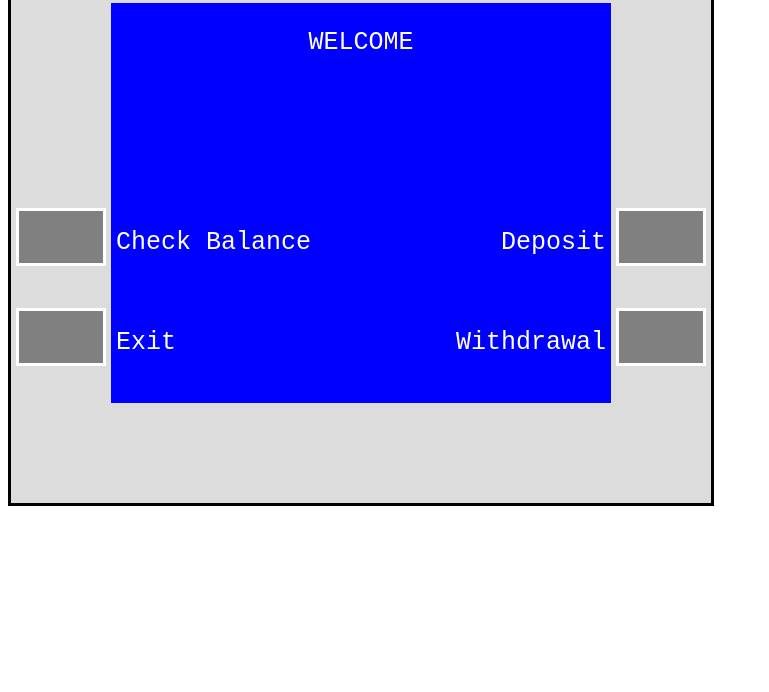
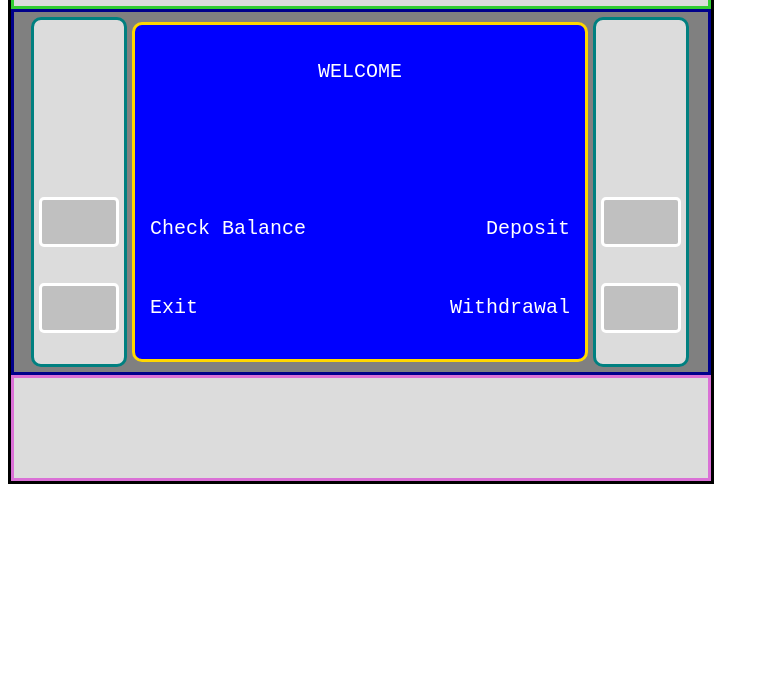
Before and after one commit to LunaPecura/MockATM, a plain HTML site: page index.html in a window 1280 px wide. Shown: the part 108-800 px from the top of the page, without its empty margins (0-769 px from the left). Drawn offline with Linux system fonts and the light colour scheme.

Commit message:
redesign

```diff
--- a/index.html
+++ b/index.html
@@ -8,66 +8,47 @@
     <meta name="viewport" content="width=device-width, initial-scale=1">
     <link rel="stylesheet" href="style.css">
   </head>
+
   <body>
     <script src="app.js" async defer></script>
 
     <div class="metaScreen">
-
 			<div class="frame" id="frameTop">ATM</div>
-
-            <div class="mainFrame flex">
-
+      <div class="mainFrame">
         <div class="frame" id="frameLeft">
-
 					<div class="halfHeight"></div>
           <div class="halfHeight">
             <div class="halfHeight">
-                            <input type="buttom" class="button"
-                            id="balanceButton" onclick="checkBalance()">
+              <button id="balanceButton" onclick="checkBalance()">
             </div>
             <div class="halfHeight">
-                            <input type="buttom" class="button"
-                            id="exitButton" onclick="exit()">
+              <button id="exitButton" onclick="exit()">
+            </div>
           </div>
 				</div>
 
-                </div>
-
         <div class="screen">
-                    <div class="halfHeight" id="outputScreen">
-                        WELCOME
-                    </div>
+          <div class="halfHeight" id="outputScreen">WELCOME</div>
           <div class="halfHeight" id="screenBottomHalf">
             <div class="halfHeight flex">
-                            <div class="halfWidth" id="balance">
-                                Check Balance
-                            </div>
-                            <div class="halfWidth" id="deposit">
-                                Deposit
-                            </div>
+              <div class="halfWidth" id="balance">Check Balance</div>
+              <div class="halfWidth" id="deposit">Deposit</div>
             </div>
             <div class="halfHeight flex">
-                            <div class="halfWidth" id="exit">
-                                Exit
-                            </div>
-                            <div class="halfWidth" id="withdrawal">
-                                Withdrawal
-                            </div>
+              <div class="halfWidth" id="exit">Exit</div>
+              <div class="halfWidth" id="withdrawal">Withdrawal</div>
             </div>
           </div>
         </div>
 
         <div class="frame" id="frameRight">
-
 					<div class="halfHeight"></div>
           <div class="halfHeight">
             <div class="halfHeight">
-                            <input type="buttom" class="button"
-                            id="depositButton" onclick="makeDeposit()">
+              <button id="depositButton" onclick="makeDeposit()">
             </div>
             <div class="halfHeight">
-                            <input type="buttom" class="button"
-                            id="withdrawalButton" onclick="makeWithdrawal()">
+              <button id="withdrawalButton" onclick="makeWithdrawal()">
             </div>
           </div>
 
--- a/style.css
+++ b/style.css
@@ -1,41 +1,60 @@
+/* MAIN CONTAINERS --------------------------------------------------------------------------*/
+
 .metaScreen{
     width: 700px;
-    height: 600px;
+    /* height: 600px; */
     border: solid black;
 }
 
-.frame{
-    background-color: gainsboro;
-}
-
 #frameTop, #frameBottom{
-    width: 700px;
     height: 100px;
+	border: solid orchid;
 }
 
 #frameTop{
     text-align: center;
     font-size: 50px;
     line-height: 100px;
-}
-
-#frameLeft, #frameRight{
-    width: 100px;
-    height: 400px;
+	border: solid limegreen;
 }
 
 .mainFrame{
-    width: 700px;
-    height: 400px;
+	display: flex;
+    height: 350px;
+	border: solid darkblue;
+	background-color: gray;
+	padding-top: 5px;
+	padding-bottom: 5px;
+	padding-left: 17px;
+}
+
+
+/* SUB-CONTAINERS --------------------------------------------------------------------------*/
+
+#frameLeft, #frameRight{
+    width: 90px;
+	border: solid teal;
+	border-radius: 10px;
+}
+
+.frame{
+    background-color: gainsboro;
+	border: solid red; /*should never show up on screen*/
 }
 
 .screen{
-    width: 500px;
-    height: 400px;
+    width: 430px;
     background-color: blue;
     font-family: 'Courier New';
     color: white;
-    font-size: 25px;
+    font-size: 20px;
+	border: solid gold;
+	padding: 10px;
+	margin-left: 5px;
+	margin-right: 5px;
+	border-radius: 10px;
+	margin-top: 5px;
+	margin-bottom: 5px;
 }
 
 #outputScreen{
@@ -43,29 +62,19 @@
     padding-top: 25px;
 }
 
-.flex{
-    display: flex;
-}
 
-.halfHeight{
-    height: 50%;
-}
+/* CONTENTS -----------------------------------------------------------------------------------*/
 
-.halfWidth{
-    width: 50%;
-}
-
-.button{
+button{
     width: 80px;
     height: 50px;
     margin: 5px;
-    background-color: gray;
+    background-color: silver;
     border: solid white;
+	border-radius: 5px;
 }
 
-.button:hover{
-    border: solid red;
-}
+button:hover{ border: solid limegreen; }
 
 #balance, #exit{
     text-align: left;
@@ -76,3 +85,7 @@
     text-align: right;
     padding-right: 5px;
 }
+
+.flex{ display: flex; }
+.halfHeight{ height: 50%; }
+.halfWidth{ width: 50%; }
```
Lines whose indentation alone changed are shown as unchanged.
